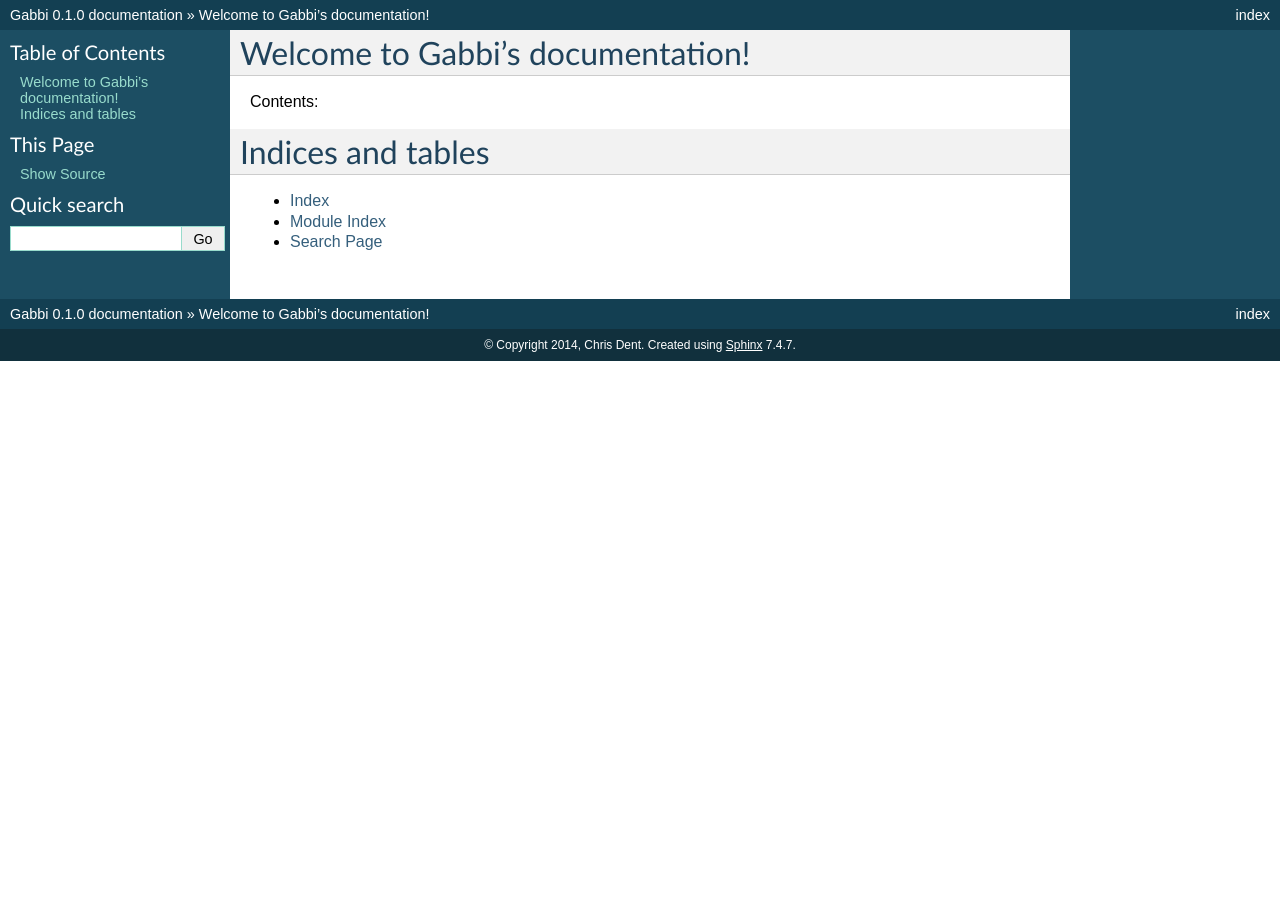
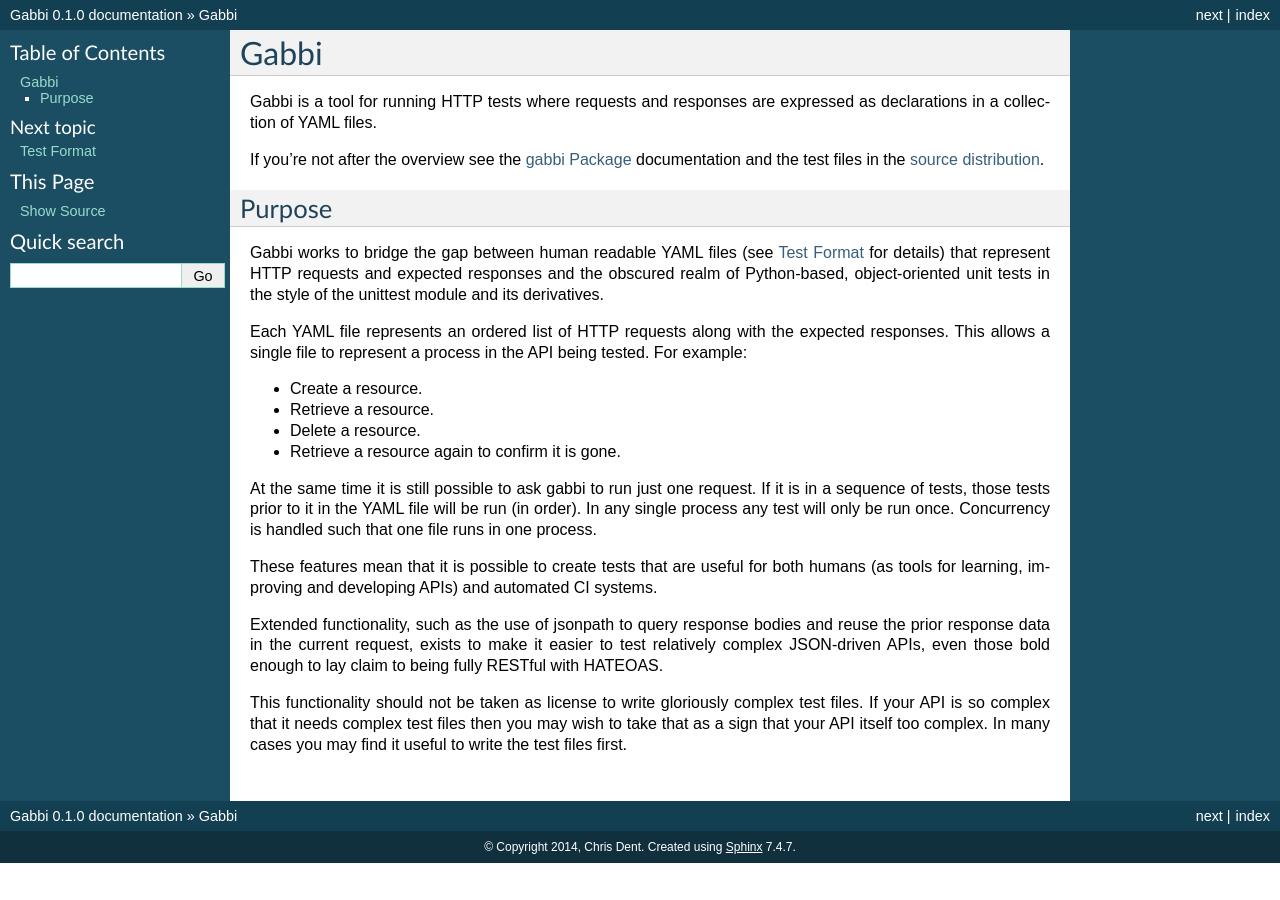
Before and after one commit to cdent/gabbi, a Sphinx documentation site: the page built from docs/source/index.rst, in a window 1280 px wide. Built offline with Sphinx 7.4.7, drawn with Linux system fonts in a browser that asks for light colours.

Commit message:
Add some initial doc files
Still lots to fill in here, but it's better than nothing.

```diff
--- a/docs/source/conf.py
+++ b/docs/source/conf.py
@@ -18,7 +18,8 @@
 # If extensions (or modules to document with autodoc) are in another directory,
 # add these directories to sys.path here. If the directory is relative to the
 # documentation root, use os.path.abspath to make it absolute, like shown here.
-#sys.path.insert(0, os.path.abspath('.'))
+docroot = os.path.abspath('../..')
+sys.path.insert(0, docroot)
 
 # -- General configuration ------------------------------------------------
 
@@ -31,7 +32,6 @@
 extensions = [
     'sphinx.ext.autodoc',
     'sphinx.ext.coverage',
-    'sphinx.ext.viewcode',
 ]
 
 # Add any paths that contain templates here, relative to this directory.
--- /dev/null
+++ b/docs/source/fixtures.rst
@@ -0,0 +1,4 @@
+Fixtures
+========
+
+To be written. In the meantime see :class:`~gabbi.fixture.GabbiFixture`.
--- /dev/null
+++ b/docs/source/host.rst
@@ -0,0 +1,5 @@
+Target Host
+===========
+
+Information on how the concept of a host works. To be written. In the
+meantime see :meth:`~gabbi.driver.build_tests`.
--- a/docs/source/index.rst
+++ b/docs/source/index.rst
@@ -3,19 +3,61 @@
    You can adapt this file completely to your liking, but it should at least
    contain the root `toctree` directive.
 
-Welcome to Gabbi's documentation!
-=================================
+.. toctree::
+   :maxdepth: 1
+   :hidden:
 
-Contents:
+   format
+   host
+   fixtures
+   gabbi
 
-.. toctree::
-   :maxdepth: 2
+Gabbi
+=====
 
+Gabbi is a tool for running HTTP tests where requests and responses
+are expressed as declarations in a collection of YAML files.
 
+If you're not after the overview see the :doc:`gabbi` documentation
+and the test files in the `source distribution`_.
 
-Indices and tables
-==================
+.. _source distribution: https://github.com/cdent/gabbi
 
-* :ref:`genindex`
-* :ref:`modindex`
-* :ref:`search`
+Purpose
+-------
+
+Gabbi works to bridge the gap between human readable YAML files (see
+:doc:`format` for details) that represent HTTP requests and expected
+responses and the obscured realm of Python-based, object-oriented unit
+tests in the style of the unittest module and its derivatives.
+
+Each YAML file represents an ordered list of HTTP requests along with
+the expected responses. This allows a single file to represent a
+process in the API being tested. For example:
+
+* Create a resource.
+* Retrieve a resource.
+* Delete a resource.
+* Retrieve a resource again to confirm it is gone.
+
+At the same time it is still possible to ask gabbi to run just one
+request. If it is in a sequence of tests, those tests prior to it in
+the YAML file will be run (in order). In any single process any test
+will only be run once. Concurrency is handled such that one file runs
+in one process.
+
+These features mean that it is possible to create tests that are useful
+for both humans (as tools for learning, improving and developing APIs)
+and automated CI systems.
+
+Extended functionality, such as the use of jsonpath to query response
+bodies and reuse the prior response data in the current request,
+exists to make it easier to test relatively complex JSON-driven APIs,
+even those bold enough to lay claim to being fully RESTful with
+HATEOAS.
+
+This functionality should not be taken as license to write gloriously
+complex test files. If your API is so complex that it needs complex
+test files then you may wish to take that as a sign that your API
+itself too complex. In many cases you may find it useful to write the
+test files first.
--- a/setup.cfg
+++ b/setup.cfg
@@ -27,5 +27,5 @@
 
 [build_sphinx]
 all_files = 1
-build-dir = doc/build
-source-dir = doc/source
+build-dir = docs/build
+source-dir = docs/source
```
Also changed, not shown: docs/source/format.rst (added, +25 -0 lines), docs/source/gabbi.rst (added, +34 -0 lines), 1 other file.
